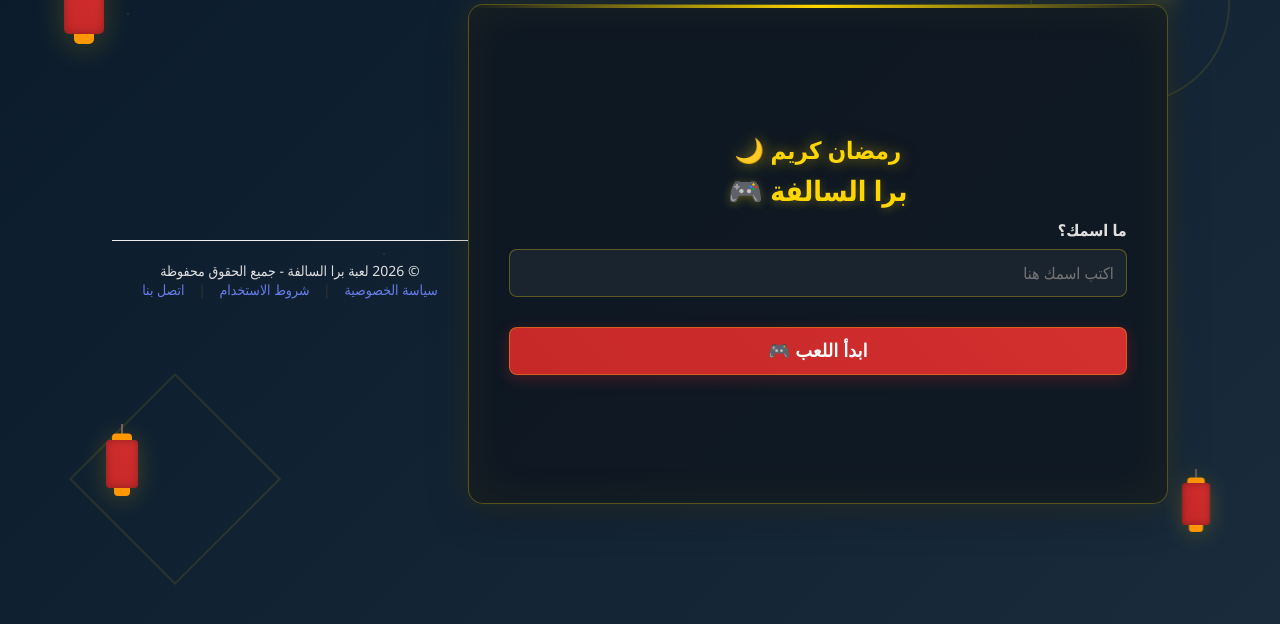
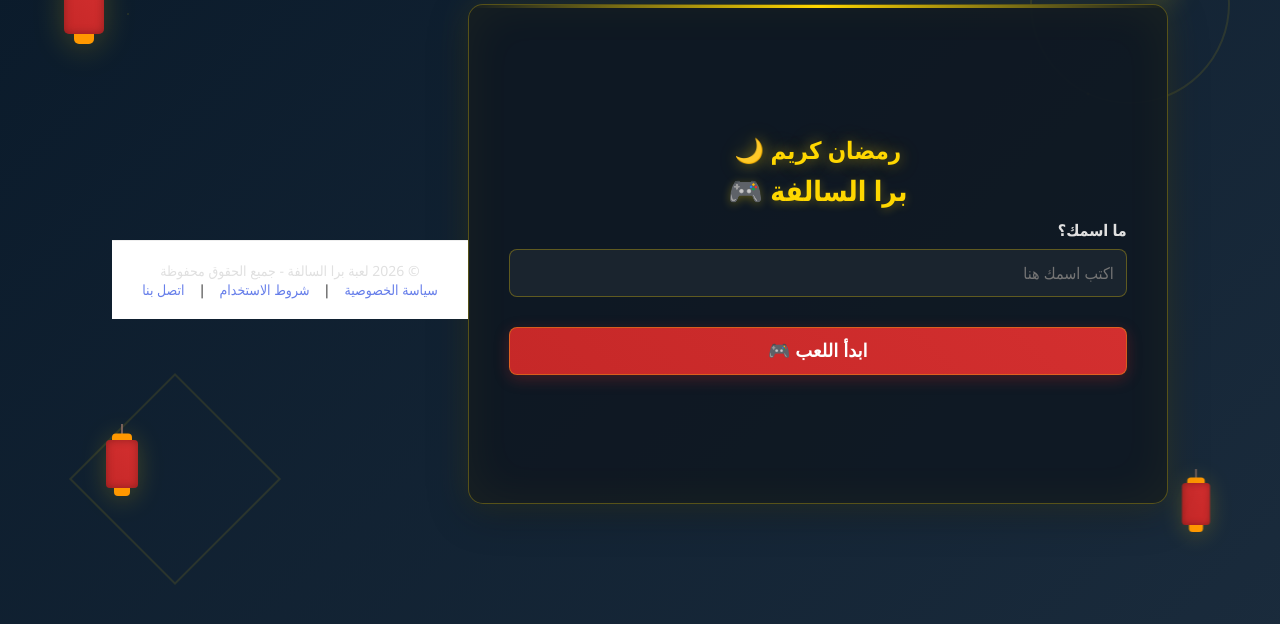
Before and after one commit to araarar3-crypto/bra_alsalfh, a website: page index.html in a window 1280 px wide. Shown: the part 146-770 px from the top of the page. Drawn offline with Linux system fonts and the light colour scheme; no server answers.

Commit message:
index.html

```diff
--- a/index.html
+++ b/index.html
@@ -4369,7 +4369,7 @@ function checkAndEnableRamadanTheme() {
 
 </script>
 
-<footer style="text-align: center; padding: 20px; margin-top: 50px; border-top: 1px solid #eee; font-size: 14px;">
+<footer style="text-align: center; padding: 20px; margin-top: 50px; border-top: 1px solid #eee; font-size: 14px; position: relative; z-index: 999; background: white;">
     <p>© 2026 لعبة برا السالفة - جميع الحقوق محفوظة</p>
     <a href="/privacy.html" style="margin: 0 10px; color: #667eea; text-decoration: none;">سياسة الخصوصية</a> |
     <a href="/terms.html" style="margin: 0 10px; color: #667eea; text-decoration: none;">شروط الاستخدام</a> |
```
